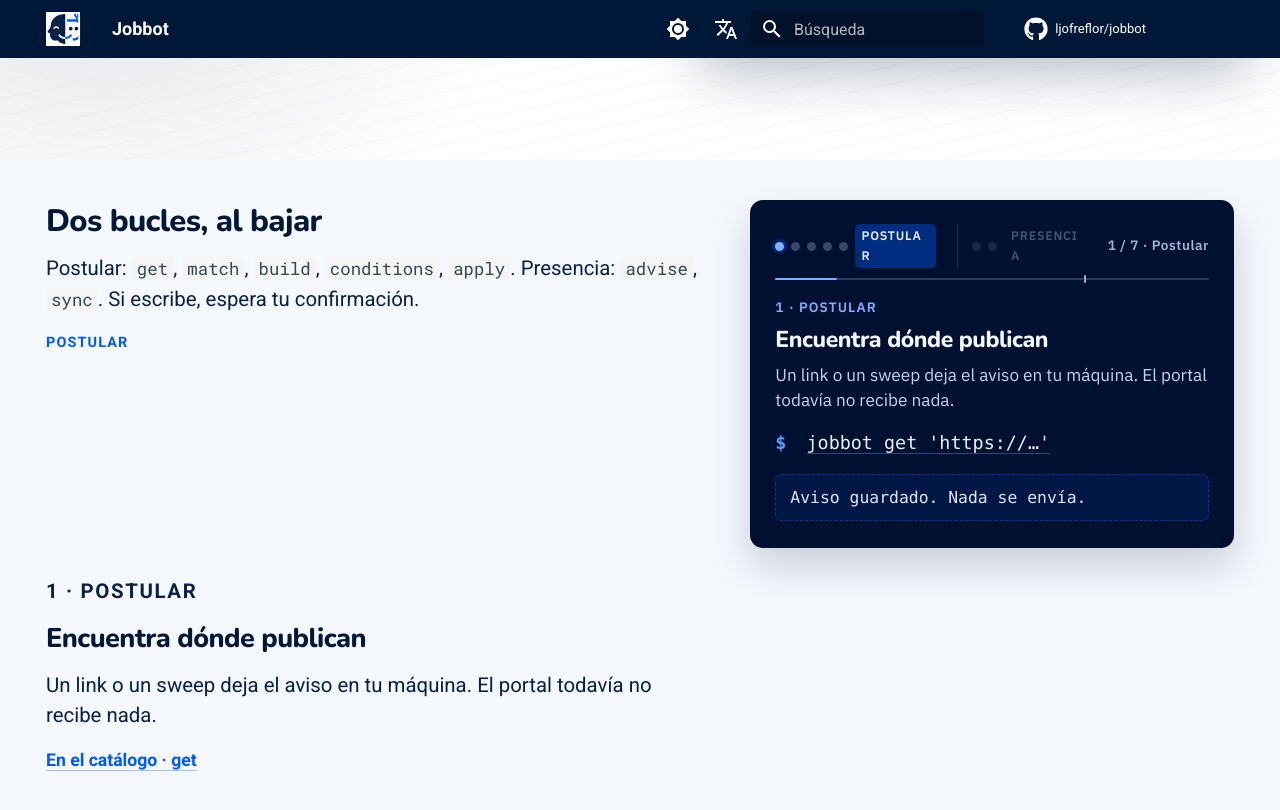
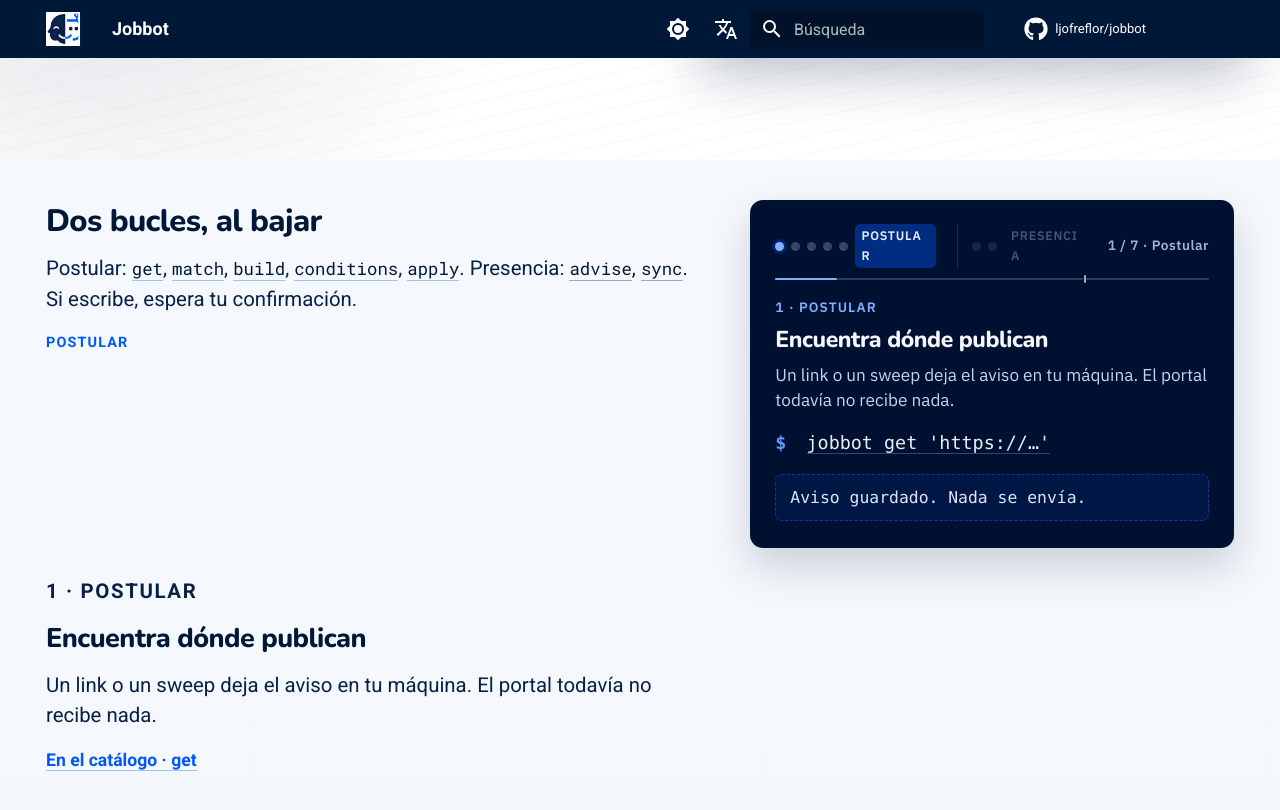
Before and after one commit to ljofreflor/jobbot, an MkDocs documentation site: the page built from docs/index.md, in a window 1280 px wide and 900 px high, scrolled down 798 px. Shown: the top 810 px of the window. Built offline with MkDocs 1.6.1 and Material for MkDocs 9.7.7, drawn with Linux system fonts in a browser that asks for light colours; comment, search, counter and statistics services are not loaded.

Commit message:
docs(landing): link the lede commands to each story step
The seven names in the scrolly intro jump to #story-* (cobalto for postular, navy for presencia), so the map is clickable before you scroll.

Co-authored-by: Leonardo Andes Jofre Flor <leonardo.jofre+csld1@consalud.cl>

```diff
--- a/docs/overrides/home.html
+++ b/docs/overrides/home.html
@@ -265,7 +265,7 @@
         {% if en %}Two loops, as you scroll{% else %}Dos bucles, al bajar{% endif %}
       </h2>
       <p class="jb-scrolly__lede">
-        {% if en %}Apply: <code>get</code>, <code>match</code>, <code>build</code>, <code>conditions</code>, <code>apply</code>. Presence: <code>advise</code>, <code>sync</code>. A write waits for you.{% else %}Postular: <code>get</code>, <code>match</code>, <code>build</code>, <code>conditions</code>, <code>apply</code>. Presencia: <code>advise</code>, <code>sync</code>. Si escribe, espera tu confirmación.{% endif %}
+        {% if en %}Apply: <a class="jb-scrolly__lede-cmd" href="#story-get"><code>get</code></a>, <a class="jb-scrolly__lede-cmd" href="#story-match"><code>match</code></a>, <a class="jb-scrolly__lede-cmd" href="#story-build"><code>build</code></a>, <a class="jb-scrolly__lede-cmd" href="#story-conditions"><code>conditions</code></a>, <a class="jb-scrolly__lede-cmd" href="#story-apply"><code>apply</code></a>. Presence: <a class="jb-scrolly__lede-cmd jb-scrolly__lede-cmd--presence" href="#story-advise"><code>advise</code></a>, <a class="jb-scrolly__lede-cmd jb-scrolly__lede-cmd--presence" href="#story-sync"><code>sync</code></a>. A write waits for you.{% else %}Postular: <a class="jb-scrolly__lede-cmd" href="#story-get"><code>get</code></a>, <a class="jb-scrolly__lede-cmd" href="#story-match"><code>match</code></a>, <a class="jb-scrolly__lede-cmd" href="#story-build"><code>build</code></a>, <a class="jb-scrolly__lede-cmd" href="#story-conditions"><code>conditions</code></a>, <a class="jb-scrolly__lede-cmd" href="#story-apply"><code>apply</code></a>. Presencia: <a class="jb-scrolly__lede-cmd jb-scrolly__lede-cmd--presence" href="#story-advise"><code>advise</code></a>, <a class="jb-scrolly__lede-cmd jb-scrolly__lede-cmd--presence" href="#story-sync"><code>sync</code></a>. Si escribe, espera tu confirmación.{% endif %}
       </p>
       {% if en %}
         <p class="jb-scrolly__split jb-scrolly__split--start" aria-hidden="true">Apply</p>
--- a/docs/stylesheets/landing.css
+++ b/docs/stylesheets/landing.css
@@ -1597,6 +1597,42 @@ a.jb-scrolly__loop:focus-visible {
   line-height: 1.5;
 }
 
+a.jb-scrolly__lede-cmd {
+  color: var(--jb-cobalt);
+  text-decoration: none;
+  border-bottom: 1px solid rgba(0, 88, 248, 0.35);
+}
+
+a.jb-scrolly__lede-cmd:hover {
+  border-bottom-color: var(--jb-cobalt);
+}
+
+a.jb-scrolly__lede-cmd:focus-visible {
+  outline: 2px solid var(--jb-cobalt);
+  outline-offset: 2px;
+  border-radius: 0.15rem;
+}
+
+a.jb-scrolly__lede-cmd--presence {
+  color: var(--jb-navy);
+  border-bottom-color: rgba(0, 24, 56, 0.35);
+}
+
+a.jb-scrolly__lede-cmd--presence:hover {
+  border-bottom-color: var(--jb-navy);
+}
+
+a.jb-scrolly__lede-cmd--presence:focus-visible {
+  outline-color: var(--jb-navy);
+}
+
+.jb-scrolly__lede-cmd code {
+  color: inherit;
+  background: transparent;
+  box-shadow: none;
+  padding: 0;
+}
+
 .jb-scrolly__stage-title {
   margin: 0 0 0.4rem;
   font-family: var(--jb-font-brand);
```
